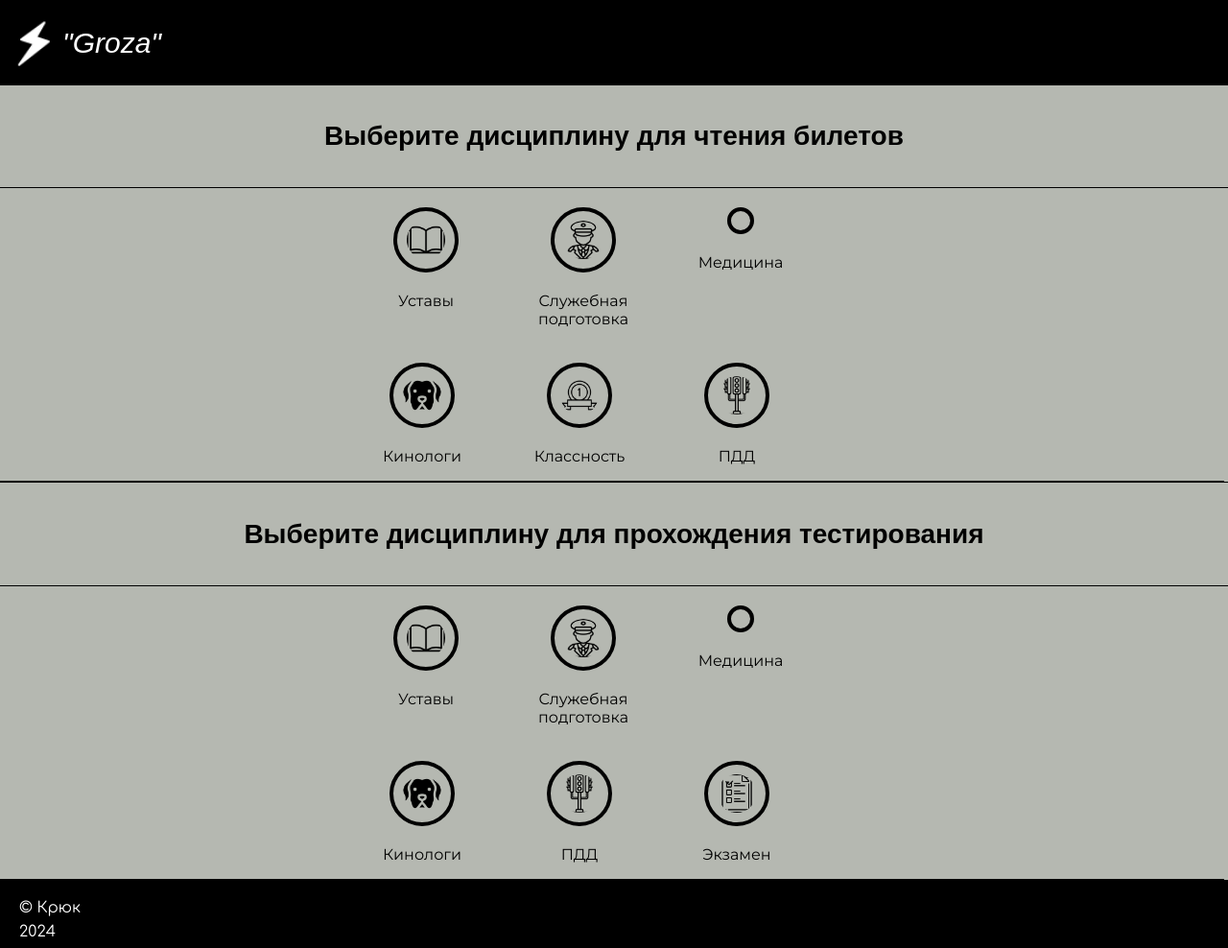
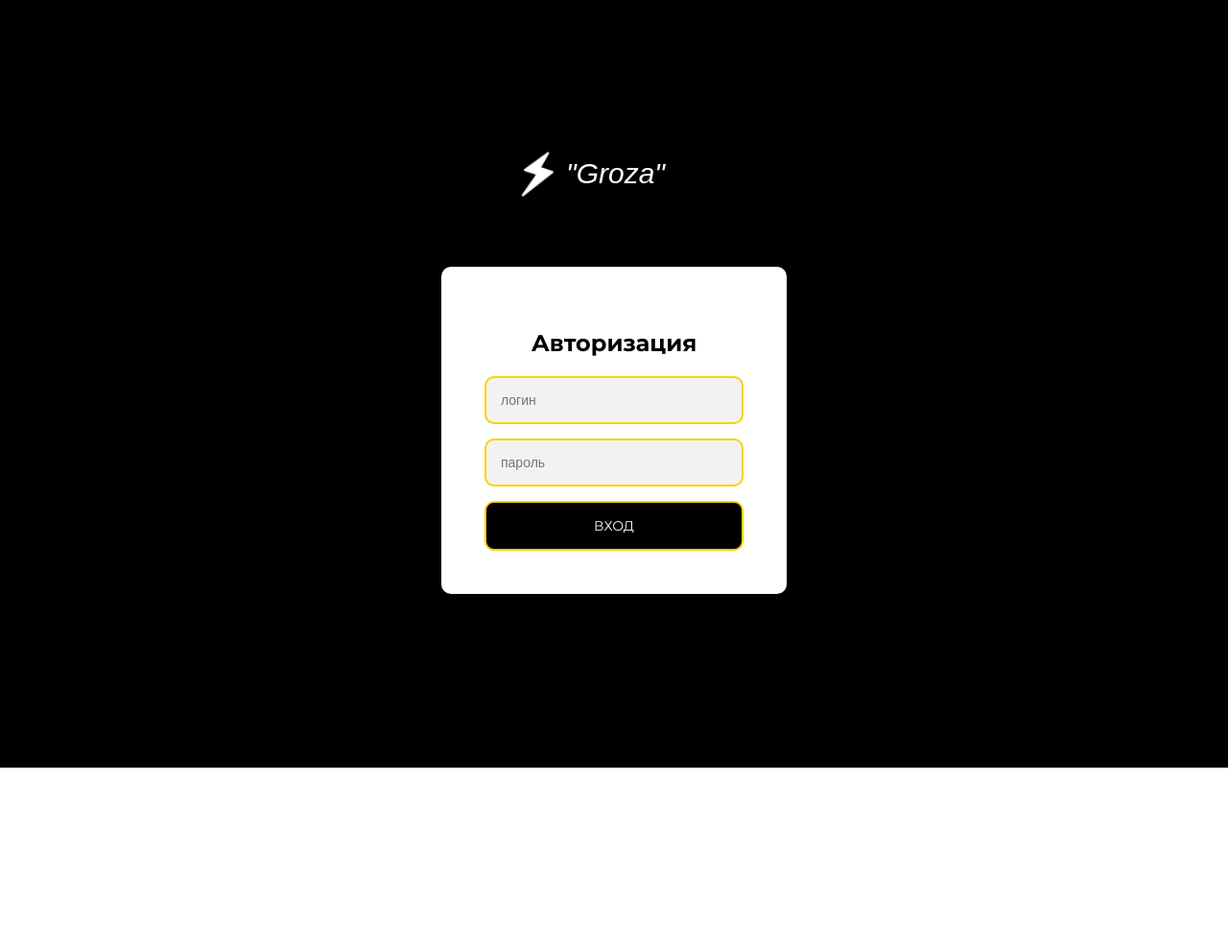
Before and after one commit to Code-Labb/groza, a plain HTML site: page index.html in a window 1280 px wide. Shown: the whole page at 96% size. After the commit the page ends 800 px from the top, so only its background shows below. Drawn offline with Linux system fonts and the light colour scheme; a web font is replaced by a local one.

Commit message:
Update index.html

```diff
--- a/index.html
+++ b/index.html
@@ -4,105 +4,34 @@
 <head>
     <meta charset="UTF-8">
     <meta name="viewport" content="width=device-width, initial-scale=1.0">
-    <link rel="preconnect" href="https://fonts.googleapis.com">
-    <link rel="preconnect" href="https://fonts.gstatic.com" crossorigin>
+    <!-- Шрифты -->
     <link rel="preconnect" href="https://fonts.googleapis.com">
     <link rel="preconnect" href="https://fonts.gstatic.com" crossorigin>
     <link
         href="https://fonts.googleapis.com/css2?family=Bakbak+One&family=Bruno+Ace&family=Cormorant+Garamond:ital,wght@0,300;0,400;0,500;1,300;1,400;1,500&family=Crimson+Text:wght@400;600&family=Merriweather:wght@300&family=Montserrat:ital,wght@0,100;0,300;0,400;0,500;0,600;1,200&family=Nunito+Sans:ital,opsz,wght@0,6..12,200;0,6..12,300;0,6..12,400;0,6..12,500;0,6..12,600;1,6..12,200;1,6..12,300;1,6..12,400;1,6..12,500;1,6..12,600&family=Playfair+Display&family=Roboto:wght@300;500&family=Sofia+Sans+Extra+Condensed:ital,wght@0,1..1000;1,1..1000&display=swap"
         rel="stylesheet">
-    <link rel="preconnect" href="https://fonts.googleapis.com">
-    <link rel="preconnect" href="https://fonts.gstatic.com" crossorigin>
-    <link href="https://fonts.googleapis.com/css2?family=Comfortaa:wght@300..700&display=swap" rel="stylesheet">
-    <link rel="stylesheet" href="../styles/index.css">
-    <title>Учебный Центр УОМК СКМК ФСО России</title>
-    <link rel="icon" href="../img/fso.ico">
+    <!-- Шрифты -->
+    <link rel="stylesheet" href="styles/authorization.css">
+    <link rel="icon" href="img/fso.ico">
+    <title>Авторизация</title>
 </head>
 
 <body>
-    <div class="header">
-        <img src="../img/logo_groza (2).png" alt="" class="logo_groza">
-        <p class="text_groza">"Groza"</p>
-    </div>
-    <div class="content">
-        <h4>
-            Выберите дисциплину для чтения билетов
-        </h4>
-    </div>
-    <div class="container">
-        <div class="disciplins" id="ustav">
-            <a href="../learning/ustav/chapter_one.html"><img src="../img/ustav.png" alt="" class="img_disciplins"
-                    id="ustav"></a>
-            <p class="text_learning">Уставы</p>
+    <div class="login-page">
+        <div class="header">
+            <img src="img/logo_groza (2).png" alt="" class="logo_groza">
+            <p class="text_groza">"Groza"</p>
         </div>
-        <div class="disciplins" id="sp">
-            <a href="../learning/sp/chapter_one.html"><img src="../img/sp.png" alt="" class="img_disciplins"></a>
-            <p class="text_learning">Служебная <br> подготовка</p>
-        </div>
-        <div class="disciplins" id="medical">
-            <a href="../learning/medical/medical.html"><img src="../img/medical.png" alt="" class="img_disciplins"></a>
-            <p class="text_learning">Медицина</p>
-        </div>
-        <div class="container">
-            <div class="disciplins" id="kinologi">
-                <a href="#"><img src="../img/kinologi.png" alt="" class="img_disciplins" onclick='myFunction()'></a>
-                <p class="text_learning">Кинологи</p>
-            </div>
-            <div class="disciplins" id="classnost">
-                <a href="../learning/classnost/cl_.html"><img src="../img/class.png" alt="" class="img_disciplins"
-                        id="ustav"></a>
-                <p class="text_learning">Классность</p>
-            </div>
-            <div class="disciplins" id="pdd">
-                <a href="#"><img src="../img/PDD.png" alt="" class="img_disciplins" onclick='myFunction()'></a>
-                <p class="text_learning">ПДД</p>
-            </div>
+        <div class="form">
+            <h2>Авторизация</h2>
+            <form class="login-form" name="authorization">
+                <input type="text" name="login" placeholder="логин" id="login" />
+                <input type="password" name="password" placeholder="пароль" id="pass" />
+                <button onclick="return CheckLogin()">Вход</button>
+            </form>
         </div>
     </div>
-    <div class="content">
-        <h4>
-            Выберите дисциплину для прохождения тестирования
-        </h4>
-    </div>
-    <div class="container">
-        <div class="disciplins" id="ustav">
-            <a href="../testing/test_ustav.html"><img src="../img/ustav.png" alt="" class="img_disciplins"
-                    id="ustav"></a>
-            <p class="text_learning">Уставы</p>
-        </div>
-        <div class="disciplins" id="sp">
-            <a href="../testing/test_sp.html"><img src="../img/sp.png" alt="" class="img_disciplins"></a>
-            <p class="text_learning">Служебная <br> подготовка</p>
-        </div>
-        <div class="disciplins" id="medical">
-            <a href="../testing/test_medical.html"><img src="../img/medical.png" alt="" class="img_disciplins"></a>
-            <p class="text_learning">Медицина</p>
-        </div>
-        <div class="container">
-            <div class="disciplins" id="kinologi">
-                <a href="#"><img src="../img/kinologi.png" alt="" class="img_disciplins" onclick='myFunction()'></a>
-                <p class="text_learning">Кинологи</p>
-            </div>
-            <div class="disciplins" id="pdd">
-                <a href="#"><img src="../img/PDD.png" alt="" class="img_disciplins" onclick='myFunction()'></a>
-                <p class="text_learning">ПДД</p>
-                <script src="../js/tema_error.js"></script>
-            </div>
-            <div class="disciplins" id="examing">
-                <a href="../testing/examing.html"><img src="../img/examing.png" alt="" class="img_disciplins"></a>
-                <p class="text_learning">Экзамен</p>
-            </div>
-        </div>
-    </div>
-    <div class="podval">
-        <p class="podval_text">
-            © Крюк <br>
-            2024
-        </p>
-        <!-- <img src="../img/AK12 (1).png" alt="" class="podval_ak">
-        <img src="../img/plamya (1).png" alt="" class="podval_plamya">
-        <img src="../img/pulya.png" alt="" class="podval_pulya"> -->
-    </div>
+    <script src="js/authorization.js"></script>
 </body>
 
 </html>
```
